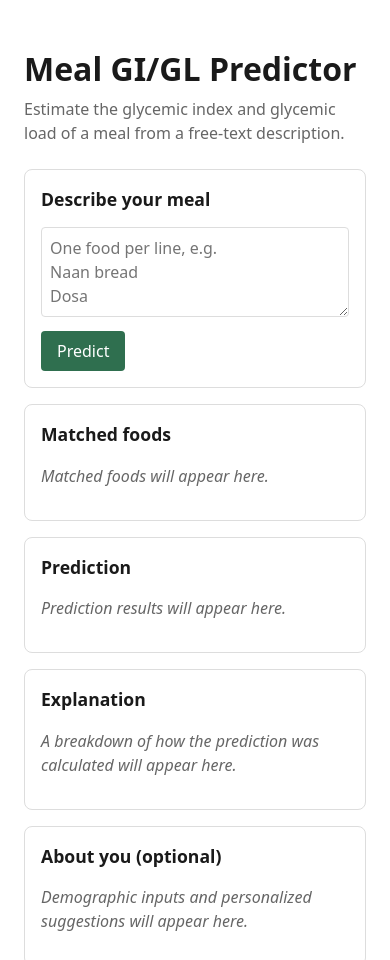
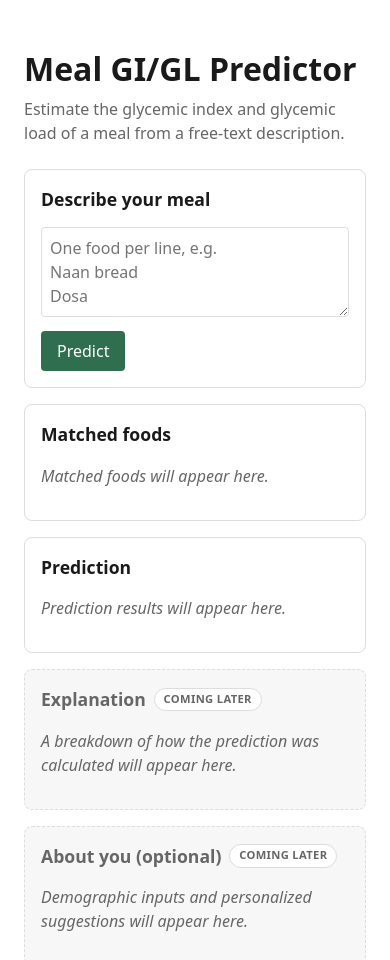
Before and after one commit to arjunapte15/gi-prediction, a website with bundled scripts: page site/index.html in a window 390 px wide. Shown: the top 960 px of the page. Built offline with nearby package versions, Linux system fonts and the light colour scheme.

Commit message:
Phase 16 complete: full M1 regression pass + M2/M4 placeholder polish
Ran the entire accumulated suite in one pass -- 51 Python tests (Phases
1-12) and 41 JS/Playwright assertions (Phases 13-15), all passing.
Verified mobile usability at a 375px viewport via a Playwright check
(no horizontal overflow, all controls reachable, status colors legible).
Confirmed the deploy workflow's staging step already covers every file
site/app.js fetches (foods.json, food_aliases.json, coefficients.json).

Gave the M2 (Explanation) and M4 (About you) placeholder sections a
dashed border, muted heading, and "Coming later" badge so they read as
intentionally reserved for a future milestone instead of looking like
an M1 section that just hasn't been used yet -- no functional changes.

```diff
--- a/site/index.html
+++ b/site/index.html
@@ -31,13 +31,13 @@
       <div id="prediction-result"></div>
     </section>
 
-    <section id="explanation-output" aria-labelledby="explanation-output-heading">
-      <h2 id="explanation-output-heading">Explanation</h2>
+    <section id="explanation-output" class="section--later" aria-labelledby="explanation-output-heading">
+      <h2 id="explanation-output-heading">Explanation <span class="badge-later">Coming later</span></h2>
       <p class="placeholder">A breakdown of how the prediction was calculated will appear here.</p>
     </section>
 
-    <section id="demographic-input" aria-labelledby="demographic-input-heading">
-      <h2 id="demographic-input-heading">About you (optional)</h2>
+    <section id="demographic-input" class="section--later" aria-labelledby="demographic-input-heading">
+      <h2 id="demographic-input-heading">About you (optional) <span class="badge-later">Coming later</span></h2>
       <p class="placeholder">Demographic inputs and personalized suggestions will appear here.</p>
     </section>
   </main>
--- a/site/style.css
+++ b/site/style.css
@@ -49,6 +49,32 @@ section h2 {
 .placeholder {
   color: var(--muted);
   font-style: italic;
+}
+
+.section--later {
+  border-style: dashed;
+  background: color-mix(in srgb, var(--border) 25%, transparent);
+}
+
+.section--later h2 {
+  color: var(--muted);
+  display: flex;
+  align-items: center;
+  flex-wrap: wrap;
+  gap: 0.5rem;
+}
+
+.badge-later {
+  font-size: 0.7rem;
+  font-weight: 600;
+  font-style: normal;
+  text-transform: uppercase;
+  letter-spacing: 0.03em;
+  color: var(--muted);
+  background: var(--bg);
+  border: 1px solid var(--border);
+  border-radius: 999px;
+  padding: 0.15rem 0.55rem;
 }
 
 textarea {
```
